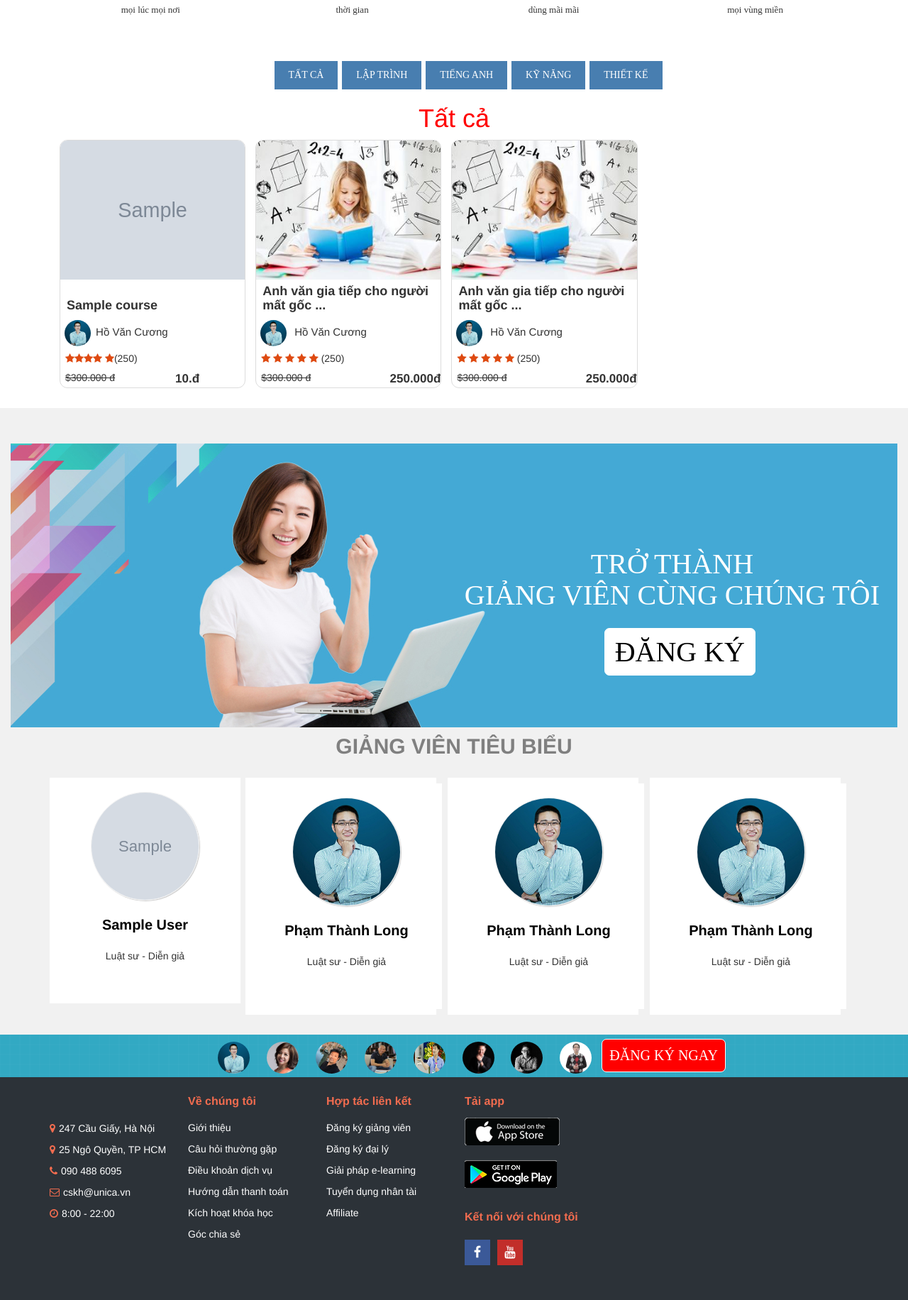
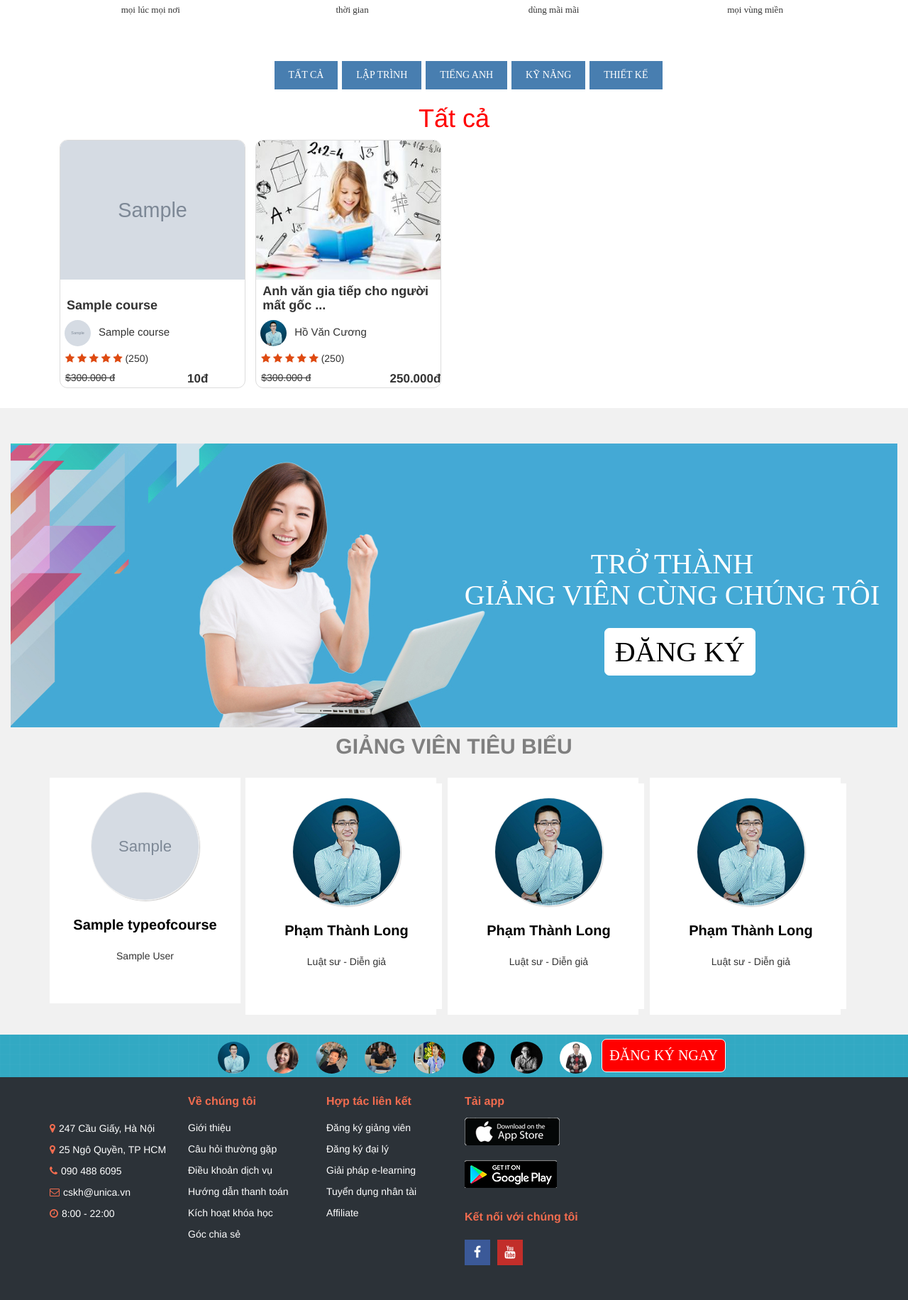
Before and after one commit to LinhNguyen8897/CNPM, a PHP site: page /hocphp/Trang_chu.php in a window 1280 px wide. Shown: the part 1719-3551 px from the top of the page at 71% size. Run offline with PHP 8.4, Linux system fonts and the light colour scheme; tables that the repository leaves empty or names only in its code hold one stand-in row (values such as "Sample post"); grey boxes marked "Sample" are stand-in pictures.

Commit message:
khoa hoc

```diff
--- a/css/Ct_khoahoc.css
+++ b/css/Ct_khoahoc.css
@@ -53,8 +53,8 @@ title
 **********/
 #title {margin-top: 21px;border: 1px solid gray; height: 50px;
     background: white; border-radius: 2px}
-#title ul li{list-style: none; display:inline-block; padding-top: 15px;}
-#title ul li a{text-decoration: none;padding: 42px 73px 0px 10px;color: black;}
+#title ul li{list-style: none;display:inline-block;padding-top: 14px;}
+#title ul li a{text-decoration: none;padding: 39px 66px 0px 8px;color: black;}
 #title ul li:hover{background: gray; height: 50px;}
 
 /*********
--- a/css/Home.css
+++ b/css/Home.css
@@ -102,7 +102,7 @@ span.ten-gv {font-size: 15px;margin-left: 0.5em;}
 .rate-course i.fa { color: #de4a11;}
 span.price-sale {float: right;font-size: 17px;font-weight: bold;}
 .price {margin-left: 0.5em;margin-top: 0.5em;}
-/*dang ky thÃƒÆ’Ã†â€™Ãƒâ€ Ã¢â‚¬â„¢ÃƒÆ’Ã¢â‚¬Â ÃƒÂ¢Ã¢â€šÂ¬Ã¢â€žÂ¢ÃƒÆ’Ã†â€™ÃƒÂ¢Ã¢â€šÂ¬Ã‚Â ÃƒÆ’Ã‚Â¢ÃƒÂ¢Ã¢â‚¬Å¡Ã‚Â¬ÃƒÂ¢Ã¢â‚¬Å¾Ã‚Â¢ÃƒÆ’Ã†â€™Ãƒâ€ Ã¢â‚¬â„¢ÃƒÆ’Ã‚Â¢ÃƒÂ¢Ã¢â‚¬Å¡Ã‚Â¬Ãƒâ€šÃ‚Â ÃƒÆ’Ã†â€™Ãƒâ€šÃ‚Â¢ÃƒÆ’Ã‚Â¢ÃƒÂ¢Ã¢â€šÂ¬Ã…Â¡Ãƒâ€šÃ‚Â¬ÃƒÆ’Ã‚Â¢ÃƒÂ¢Ã¢â€šÂ¬Ã…Â¾Ãƒâ€šÃ‚Â¢ÃƒÆ’Ã†â€™Ãƒâ€ Ã¢â‚¬â„¢ÃƒÆ’Ã¢â‚¬Â ÃƒÂ¢Ã¢â€šÂ¬Ã¢â€žÂ¢ÃƒÆ’Ã†â€™Ãƒâ€šÃ‚Â¢ÃƒÆ’Ã‚Â¢ÃƒÂ¢Ã¢â€šÂ¬Ã…Â¡Ãƒâ€šÃ‚Â¬ÃƒÆ’Ã¢â‚¬Â¦Ãƒâ€šÃ‚Â¡ÃƒÆ’Ã†â€™Ãƒâ€ Ã¢â‚¬â„¢ÃƒÆ’Ã‚Â¢ÃƒÂ¢Ã¢â‚¬Å¡Ã‚Â¬Ãƒâ€¦Ã‚Â¡ÃƒÆ’Ã†â€™ÃƒÂ¢Ã¢â€šÂ¬Ã…Â¡ÃƒÆ’Ã¢â‚¬Å¡Ãƒâ€šÃ‚Â nh giang vien*/
+/*dang ky thÃƒÆ’Ã†â€™Ãƒâ€ Ã¢â‚¬â„¢ÃƒÆ’Ã¢â‚¬Â ÃƒÂ¢Ã¢â€šÂ¬Ã¢â€žÂ¢ÃƒÆ’Ã†â€™ÃƒÂ¢Ã¢â€šÂ¬Ã‚Â ÃƒÆ’Ã‚Â¢ÃƒÂ¢Ã¢â‚¬Å¡Ã‚Â¬ÃƒÂ¢Ã¢â‚¬Å¾Ã‚Â¢ÃƒÆ’Ã†â€™Ãƒâ€ Ã¢â‚¬â„¢ÃƒÆ’Ã‚Â¢ÃƒÂ¢Ã¢â‚¬Å¡Ã‚Â¬Ãƒâ€šÃ‚Â ÃƒÆ’Ã†â€™Ãƒâ€šÃ‚Â¢ÃƒÆ’Ã‚Â¢ÃƒÂ¢Ã¢â€šÂ¬Ã…Â¡Ãƒâ€šÃ‚Â¬ÃƒÆ’Ã‚Â¢ÃƒÂ¢Ã¢â€šÂ¬Ã…Â¾Ãƒâ€šÃ‚Â¢ÃƒÆ’Ã†â€™Ãƒâ€ Ã¢â‚¬â„¢ÃƒÆ’Ã¢â‚¬Â ÃƒÂ¢Ã¢â€šÂ¬Ã¢â€žÂ¢ÃƒÆ’Ã†â€™Ãƒâ€šÃ‚Â¢ÃƒÆ’Ã‚Â¢ÃƒÂ¢Ã¢â€šÂ¬Ã…Â¡Ãƒâ€šÃ‚Â¬ÃƒÆ’Ã¢â‚¬Å¡Ãƒâ€šÃ‚Â ÃƒÆ’Ã†â€™Ãƒâ€ Ã¢â‚¬â„¢ÃƒÆ’Ã¢â‚¬Å¡Ãƒâ€šÃ‚Â¢ÃƒÆ’Ã†â€™Ãƒâ€šÃ‚Â¢ÃƒÆ’Ã‚Â¢ÃƒÂ¢Ã¢â‚¬Å¡Ã‚Â¬Ãƒâ€¦Ã‚Â¡ÃƒÆ’Ã¢â‚¬Å¡Ãƒâ€šÃ‚Â¬ÃƒÆ’Ã†â€™Ãƒâ€šÃ‚Â¢ÃƒÆ’Ã‚Â¢ÃƒÂ¢Ã¢â‚¬Å¡Ã‚Â¬Ãƒâ€¦Ã‚Â¾ÃƒÆ’Ã¢â‚¬Å¡Ãƒâ€šÃ‚Â¢ÃƒÆ’Ã†â€™Ãƒâ€ Ã¢â‚¬â„¢ÃƒÆ’Ã¢â‚¬Â ÃƒÂ¢Ã¢â€šÂ¬Ã¢â€žÂ¢ÃƒÆ’Ã†â€™ÃƒÂ¢Ã¢â€šÂ¬Ã‚Â ÃƒÆ’Ã‚Â¢ÃƒÂ¢Ã¢â‚¬Å¡Ã‚Â¬ÃƒÂ¢Ã¢â‚¬Å¾Ã‚Â¢ÃƒÆ’Ã†â€™Ãƒâ€ Ã¢â‚¬â„¢ÃƒÆ’Ã¢â‚¬Å¡Ãƒâ€šÃ‚Â¢ÃƒÆ’Ã†â€™Ãƒâ€šÃ‚Â¢ÃƒÆ’Ã‚Â¢ÃƒÂ¢Ã¢â‚¬Å¡Ã‚Â¬Ãƒâ€¦Ã‚Â¡ÃƒÆ’Ã¢â‚¬Å¡Ãƒâ€šÃ‚Â¬ÃƒÆ’Ã†â€™ÃƒÂ¢Ã¢â€šÂ¬Ã‚Â¦ÃƒÆ’Ã¢â‚¬Å¡Ãƒâ€šÃ‚Â¡ÃƒÆ’Ã†â€™Ãƒâ€ Ã¢â‚¬â„¢ÃƒÆ’Ã¢â‚¬Â ÃƒÂ¢Ã¢â€šÂ¬Ã¢â€žÂ¢ÃƒÆ’Ã†â€™Ãƒâ€šÃ‚Â¢ÃƒÆ’Ã‚Â¢ÃƒÂ¢Ã¢â€šÂ¬Ã…Â¡Ãƒâ€šÃ‚Â¬ÃƒÆ’Ã¢â‚¬Â¦Ãƒâ€šÃ‚Â¡ÃƒÆ’Ã†â€™Ãƒâ€ Ã¢â‚¬â„¢ÃƒÆ’Ã‚Â¢ÃƒÂ¢Ã¢â‚¬Å¡Ã‚Â¬Ãƒâ€¦Ã‚Â¡ÃƒÆ’Ã†â€™ÃƒÂ¢Ã¢â€šÂ¬Ã…Â¡ÃƒÆ’Ã¢â‚¬Å¡Ãƒâ€šÃ‚Â nh giang vien*/
 div#so4 {padding-top: 50px;}
 .khoigiangvien .banner {width: 100%;height: 400px;background-image: url(../images/gv.jpg);position: relative;background-size: cover;
 overflow: hidden;}
--- a/pages/Ct_Khoahoc.php
+++ b/pages/Ct_Khoahoc.php
@@ -647,6 +647,5 @@ require 'Header.php';
 require 'footer.php';
 ?>
 <script type="text/javascript" src="../js/jquery.js"></script>
-<script type="text/javascript" src="../js/bootstrap.min.js"></script>
 </body>
 </html>
--- a/pages/Trang_chu.php
+++ b/pages/Trang_chu.php
@@ -6,6 +6,7 @@
 	<link rel="stylesheet" type="text/css" href="../css/bootstrap.min.css">
 	<link rel="stylesheet" type="text/css" href="../css/font-awesome.css">
 	<link rel="stylesheet" type="text/css" href="../css/Home.css">
+  <script type="text/javascript" src="../js/jquery.js"></script>
 </head>
 <body>
 
@@ -150,52 +151,13 @@ require 'Header.php';
               <?php
                $s=0.1;
                require '../ADMIN/pages/config.php';
-               $result=mysqli_query($conn,"SELECT `Course_Name`, `Price`, `Images` FROM `course` order by User_course desc limit 4");
+               $result=mysqli_query($conn,"SELECT `User_course` ,`Course_Name`, `Teacher_name`, `Price`, `Images` , `Teacher_image` FROM course INNER JOIN teacher ON course.User_teacher=teacher.User_teacher order by User_course ASC limit 4");
                while($data=mysqli_fetch_assoc($result))
                {
-                echo "<a href='Ct_Khoahoc.php'>";
-                echo "<div class='khoi_sp kinang  wow zoomIn' data-wow-delay='$s'>";
-                 echo " <img src='../images/".$data['Images']."'class='anh_sp'>";
-                      echo"<div class='nen-sp'>";
 
-                      echo"</div>";
-                      //<!-- nen-sp -->
-                     echo" <div class='khoi_ic'>";
-                        echo"  <ul>";
-                             echo" <li><a href='#' class='icon'><i class='fa fa-heart'></i></a></li>";
-                              echo"<li><a href='#' class='icon'><i class='fa fa-search'></i></a></li>";
-                              echo"<li> <a href='../pages/Cart.php' class='icon'><i class='fa fa-cart-plus'></i></a></li>";
-                          echo"</ul>";
-                      echo"</div>";
-                      //<!-- khoi_ic -->
-                      echo"<div class='content-course'>";
-                          echo"<h3 class='tensp'>$data[Course_Name]</h3>";
-                          echo"<div class='content-gv'>";
-                              echo"<img src='../images/gv1.jpg' class='img-gv'>";
-                              echo"<span class='ten-gv'>Hồ Văn Cương</span>";
-                          echo"</div>";
-                          echo"<div class='evaluate'>";
-                              echo"<span class='rate-course'>";
-                                  echo"<i class='fa fa-star co-or' aria-hidden='true'></i>";
-                                  echo"<i class='fa fa-star co-or' aria-hidden='true'></i>";
-                                  echo"<i class='fa fa-star co-or' aria-hidden='true'></i>";
-                                  echo"<i class='fa fa-star co-or' aria-hidden='true'></i>";
-                                  echo" <i class='fa fa-star co-or' aria-hidden='true'></i>";
-                              echo"</span>";
-                              echo"<span class='n-rate'>(250)</span>";
-                          echo"</div>";
-                          echo"<div class='price'>";
-                              echo"<del class='sale-price'>$300.000 đ</del>";
-                              echo"<span class='price-sale'style='margin-left: 5em'>$data[Price].đ</span>";
-                          echo"</div>";
-                      echo"</div>";
-                  echo"</div>";
-                  echo"</a>";
-                $s++;
-               }
-              ?>
-                 <div class="khoi_sp kinang  wow zoomIn" data-wow-delay="0.6s">
-                      <img src="../images/kn3.jpeg" class="anh_sp">
+                ?>
+                <div class="khoi_sp kinang  wow zoomIn" data-wow-delay="$s" >
+                      <img src="../images/<?php echo $data['Images'];?>" class="anh_sp">
                       <div class="nen-sp" >
 
                       </div><!-- nen-sp -->
@@ -203,14 +165,14 @@ require 'Header.php';
                           <ul>
                               <li><a href="" class="icon"><i class="fa fa-heart"></i></a></li>
                               <li><a href="" class="icon"><i class="fa fa-search"></i></a></li>
-                              <li> <a href="" class="icon"><i class="fa fa-cart-plus"></i></a></li>
+                              <li> <a  class="icon" id="addcart<?php echo $data['User_course']; ?>"><i class="fa fa-cart-plus"></i></a></li>
                           </ul>
                       </div><!-- khoi_ic -->
                       <div class="content-course">
-                          <h3 class="tensp">Anh văn gia tiếp cho người mất gốc ...</h3>
+                          <h3 class="tensp"><?php echo $data['Course_Name'];?></h3>
                           <div class="content-gv">
-                              <img src="../images/gv1.jpg" class="img-gv">
-                              <span class="ten-gv">Hồ Văn Cương</span>
+                              <img src="../images/<?php echo $data['Teacher_image']?>" class="img-gv"  style="border-radius: 50%;width: 37px;height: 37px;">
+                              <span class="ten-gv"><?php echo $data['Teacher_name']; ?></span>
                           </div>
                           <div class="evaluate">
                               <span class="rate-course">
@@ -224,10 +186,21 @@ require 'Header.php';
                           </div>
                           <div class="price">
                               <del class="sale-price">$300.000 đ</del>
-                              <span class="price-sale">250.000đ</span>
+                              <span class="price-sale" style="margin-left: 6em"><?php echo number_format($data['Price'],0,'.','.').'đ';?></span>
                           </div>
                       </div>
                   </div><!-- khoi_sp -->
+                  <script type="text/javascript">
+                    $(document).ready(function(){
+                      $("a#addcart<?php echo $data['User_course'];?>").click(function(){
+                        alter('ok');
+                      });
+                    });
+                  </script>
+                <?php
+               }
+              ?>
+
                  <div class="khoi_sp kinang  wow zoomIn" data-wow-delay="0.6s">
                       <img src="../images/kn3.jpeg" class="anh_sp">
                       <div class="nen-sp">
@@ -290,7 +263,7 @@ require 'Header.php';
                         <button type="button" data-role="none" class="slick-prev slick-arrow" aria-label="Previous" role="button" >Previous</button>
                                  <?php
                            require '../ADMIN/pages/config.php';
-                           $result=mysqli_query($conn,"SELECT `Teacher_name`, `Teacher_image` FROM `teacher` order by User_teacher desc limit 4");
+                           $result=mysqli_query($conn,"SELECT `User_teacher`, `Teacher_name`, `Teacher_image`, `Name_TypeOfCourse` FROM teacher INNER JOIN typeofcourse ON teacher.User_TypeOfCourse=typeofcourse.User_TypeOfCourse order by User_teacher desc limit 4");
                            while($data=mysqli_fetch_assoc($result))
                            {
                             echo"<div class='slick-list draggable'  aria-live='polite'>";
@@ -302,7 +275,7 @@ require 'Header.php';
                                                          src='../images/".$data['Teacher_image']."' alt=''>";
                                                       echo"</div>";
                                                       echo"<a href='' class='name-teacher' tabindex='-1'>$data[Teacher_name]</a>";
-                                                      echo"<div class='des-teacher'>Luật sư - Diễn giả</div>";
+                                                      echo"<div class='des-teacher'>$data[Name_TypeOfCourse]</div>";
                                       echo"</div>";
                                 echo"</div>";
                                         //<!-- slick-track -->
```
Also changed, not shown: ADMIN/pages/Gio_hang.php (+3 -4 lines), images/22556012_1978427905768735_1169566872_o.jpg (added).
